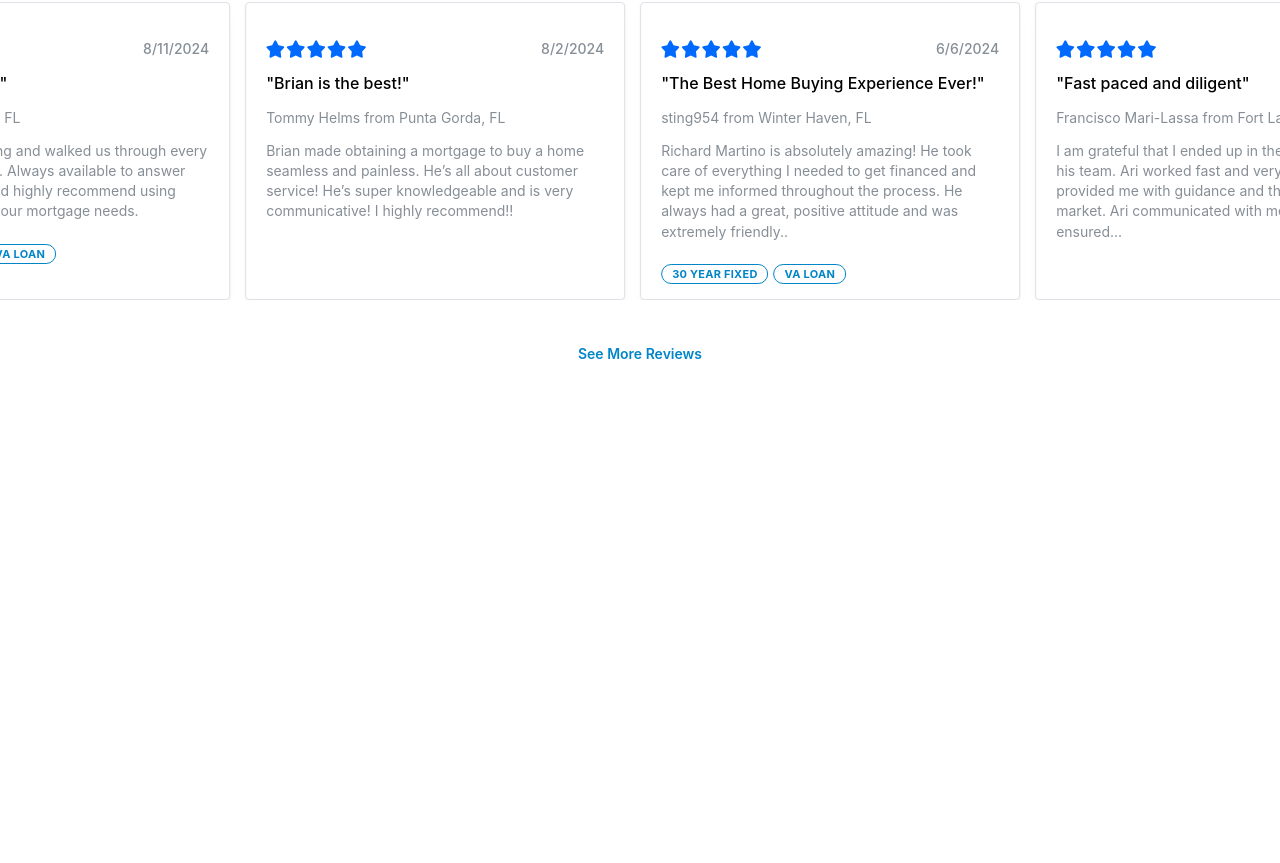
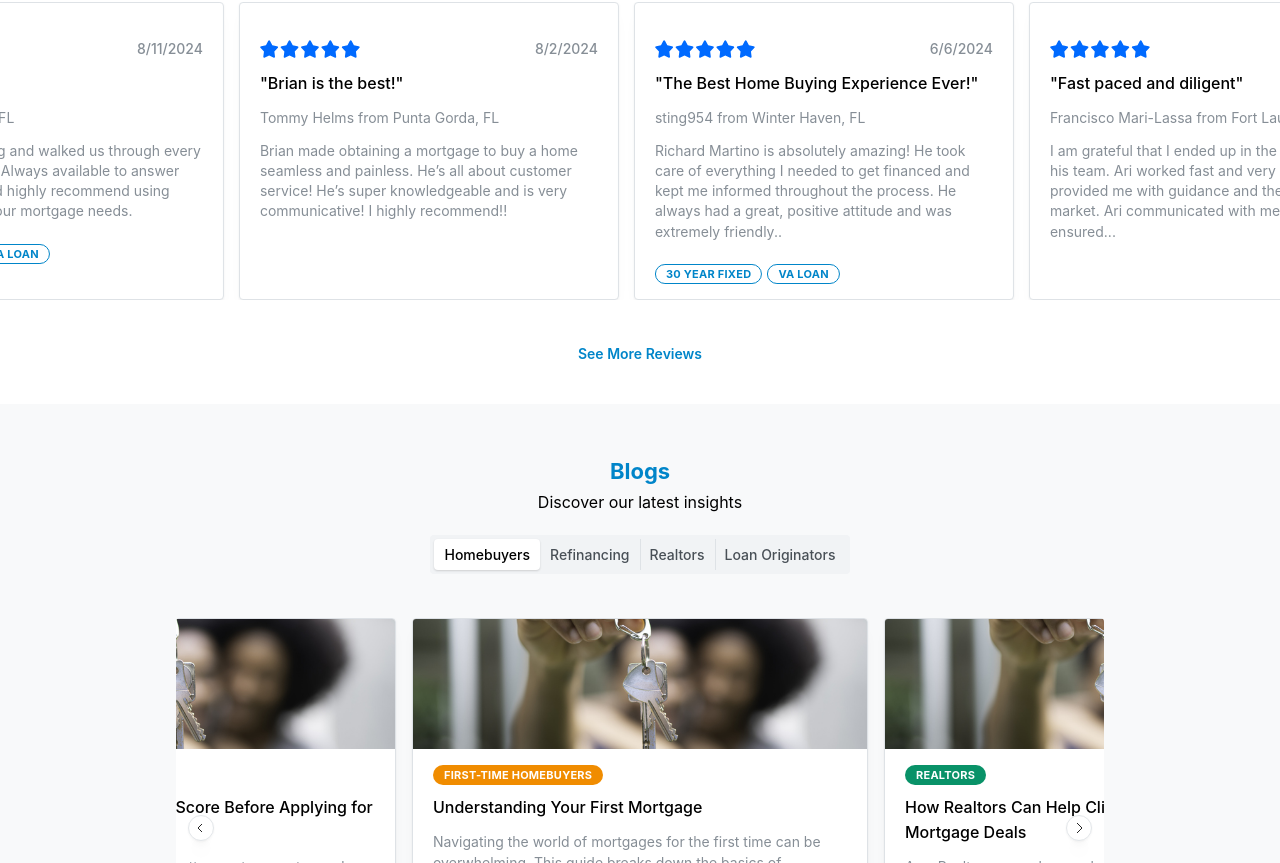
Before and after one commit to americas-mortgage-pros/AMP-site, a React (Vite) app: page / in a window 1280 px wide. Shown: the part 1937-2800 px from the top of the page. Before the commit the page ends 2341 px from the top, so only its background shows below. Built offline with nearby package versions, Linux system fonts and the light colour scheme.

Commit message:
Add blog cards carousel for landing page

```diff
--- a/package.json
+++ b/package.json
@@ -13,9 +13,11 @@
     "deploy": "gh-pages -d dist"
   },
   "dependencies": {
+    "@mantine/carousel": "^7.14.0",
     "@mantine/core": "^7.13.5",
     "@mantine/hooks": "^7.14.0",
     "@tabler/icons-react": "^3.21.0",
+    "embla-carousel-react": "^7.1.0",
     "motion": "^11.11.14",
     "react": "^18.3.1",
     "react-dom": "^18.3.1",
--- a/src/App.tsx
+++ b/src/App.tsx
@@ -1,12 +1,16 @@
 import "./App.css";
-import { createTheme, MantineProvider, Anchor, Container } from "@mantine/core";
+import { createTheme, MantineProvider, Anchor, Container} from "@mantine/core";
 import "@mantine/core/styles.css";
+import '@mantine/carousel/styles.css';
 import NavBar from "./components/Navigation/NavBar";
 import Hero from "./components/Hero/Hero";
 import Cards from "./components/Cards/Cards";
 import MortgageOptions from "./components/Mortgage Options/MortgageOptions";
 import ReviewAnimation from "./components/Reviews/Reviews";
 import SeeMoreReviews from "./components/Reviews/SeeMoreReviews";
+import CardScroll from "./components/BlogScroll/BlogScroll";
+
+
 
 function App() {
   const myColor: [string, string, string, string, string, string, string, string, string, string] = [
@@ -50,6 +54,8 @@ function App() {
       <ReviewAnimation></ReviewAnimation>
       </Container>
       <SeeMoreReviews></SeeMoreReviews>
+      <CardScroll></CardScroll>
+
     </MantineProvider>
   );
 }
--- a/src/components/Blog/BlogCard.tsx
+++ b/src/components/Blog/BlogCard.tsx
@@ -1,4 +1,4 @@
-import { Card, Image, Text, Badge, Flex, Divider } from "@mantine/core";
+import { Card, Image, Text, Badge, Flex, Divider, Paper } from "@mantine/core";
 import { IconClockHour4Filled } from "@tabler/icons-react";
 import Placeholder from "../../images/adjustable-rate.jpg";
 
@@ -24,61 +24,38 @@ function BlogCard({ item }: BlogCardProps) {
   }
 
   return (
-    <div >
-      <Card
-        shadow="sm"
-        padding="lg"
-        pb={0}
-        radius="sm"
-        withBorder
-        href="https://www.youtube.com/watch?v=dQw4w9WgXcQ"
-        target="_blank"
-        component="a"
-
-      >
+    <Paper h="100%">
+      <Card h="100%" shadow="sm" padding="lg" radius="sm" withBorder href="#" target="_blank" component="a">
         <Card.Section>
-          <Image src={Placeholder} height={200} alt="Norway" />
+          <Image src={Placeholder} height={130} alt="Norway" />
         </Card.Section>
 
-        <Flex direction="column" gap="10" justify="left" mt="md">
-          <Badge color={badgeColor} variant="filled">
-            {item.target}
-          </Badge>
+        <Flex direction="column" gap="10" justify="flex-start" mt="md" style={{ height: '100%' }}>
+          <Badge color={badgeColor} variant="filled">{item.target}</Badge>
           <Flex justify="start" direction="column" gap="sm">
-            <Text ta="left" fw={500}>
-              {item.link}
-            </Text>
-            <Text size="sm" ta="left" c="dimmed">
-              {item.desc}
-            </Text>
+            <Text ta="left" fw={500}>{item.link}</Text>
+            <Text size="sm" ta="left" c="dimmed">{item.desc}</Text>
           </Flex>
+
+          <div style={{ flexGrow: 1, height: "0px" }} />
+
           <Card.Section>
             <Divider orientation="horizontal" size="xs" mt="md" />
-            <Flex px="md" justify="space-between">
-              <Flex
-                p="md"
-                align="center"
-                gap={5}
-                style={{ flexBasis: "50%" }}
-                justify="center"
-              >
-                {" "}
-                <IconClockHour4Filled size={18} color="#868e96"></IconClockHour4Filled>{" "}
-                <Text c="dimmed" size="sm" ta="center">
-                  10 Hours Ago
-                </Text>
+
+            <Flex justify="space-between" style={{ marginTop: 'auto' }}>
+              <Flex py="md" align="center" gap={5} style={{ flexBasis: "50%" }} justify="center">
+                <IconClockHour4Filled size={18} color="#868e96" />{" "}
+                <Text c="dimmed" size="sm" ta="center">10 Hours Ago</Text>
               </Flex>
               <Divider orientation="vertical" size="xs" />
-              <Flex p="md" align="center" style={{ flexBasis: "50%" }} justify="center">
-                <Text c="dimmed" size="sm" ta="center">
-                  5 Min Read
-                </Text>
+              <Flex align="center" style={{ flexBasis: "50%" }} justify="center">
+                <Text c="dimmed" size="sm" ta="center">5 Min Read</Text>
               </Flex>
             </Flex>
           </Card.Section>
         </Flex>
       </Card>
-    </div>
+    </Paper>
   );
 }
 
--- /dev/null
+++ b/src/components/BlogScroll/BlogScroll.tsx
@@ -0,0 +1,97 @@
+import React from "react";
+import { Carousel } from "@mantine/carousel";
+import { Box, Button, Container, Flex, SegmentedControl, Text, Title } from "@mantine/core";
+import BlogCard from "../Blog/BlogCard";
+
+const textArray = [
+  {
+    link: "Understanding Your First Mortgage",
+    key: "1",
+    target: "First-time homebuyers",
+    desc: "Navigating the world of mortgages for the first time can be overwhelming. This guide breaks down the basics of mortgage types, interest rates, and loan terms, helping first-time homebuyers make informed decisions.",
+  },
+  {
+    link: "How Realtors Can Help Clients Secure the Best Mortgage Deals",
+    key: "2",
+    target: "Realtors",
+    desc: "As a Realtor, your role goes beyond showing homes. Learn how to guide your clients through the mortgage process, connect them with trusted loan originators, and ensure they get the best financing options for their dream home.",
+  },
+  {
+    link: "Is Refinancing Right for You? Key Things to Consider",
+    key: "3",
+    target: "Refinance",
+    desc: "Refinancing can be a smart financial move for homeowners, but it's not always the right choice. Explore the pros and cons, potential savings, and the right timing to refinance your mortgage.",
+  },
+  {
+    link: "How Loan Originators Can Build Strong Relationships with Realtors",
+    key: "4",
+    target: "Loan Orginiators",
+    desc: "Building strong partnerships with real estate professionals is essential for loan originators. Learn strategies to connect with Realtors and improve referral opportunities for your mortgage business.",
+  },
+  {
+    link: "10 Common Mortgage Myths Debunked",
+    key: "5",
+    target: "First-time homebuyers",
+    desc: " Don’t let common misconceptions stop you from getting your dream home. We debunk the 10 most common mortgage myths and provide the real facts you need to make informed decisions.",
+  },
+  {
+    link: "Refinancing After a Divorce: What You Need to Know",
+    key: "10",
+    target: "Refinance",
+    desc: "Divorce can complicate your financial situation, especially when it comes to your home. Learn how refinancing after a divorce can help you protect your financial future and secure a new mortgage in your name.",
+  },
+  {
+    link: "How to Improve Your Credit Score Before Applying for a Mortgage",
+    key: "6",
+    target: "First-time homebuyers",
+    desc: "A higher credit score can mean better mortgage rates and terms. Discover practical steps you can take to boost your credit score before applying for a home loan, and ensure you qualify for the best deal.",
+  },
+];
+
+function CardScroll() {
+  const slides = textArray.map((item) => (
+    <Carousel.Slide key={item.key}>
+      <BlogCard key={item.key} item={item}></BlogCard>
+    </Carousel.Slide>
+  ));
+
+
+// this breaks on mobile so I want to implement just a simple 2x2 grid i think not a carousel, for smaller devices where it breaks and starts showing a scroll bar,
+// look into mantine for breakpoint changes
+
+  return (
+    <Box py="lg" style={{ width: '100%', backgroundColor: '#f8f9fa'}}>
+        <Flex pt="xl" pb="lg" gap={3} direction="column">
+            <Title c="#0085c9" order={3}>
+              Blogs
+            </Title>
+            <Text>
+             Discover our latest insights
+            </Text>
+          </Flex>
+    <SegmentedControl mb="xl" data={['Homebuyers', 'Refinancing', 'Realtors', "Loan Originators"]} />
+
+    <Container pt="sm" pb="xl" >
+      <Carousel
+        style={{ borderRadius: "4px", overflow: "hidden" }}
+        withKeyboardEvents
+        slideSize="50%"
+        slideGap="md"
+        height={420}
+        loop
+      >
+        {slides}
+      </Carousel>
+    </Container>
+    <Button
+        mt="lg"
+      size="md"
+      >
+        See All Blogs
+      </Button>
+    <Box pb="xl"></Box>
+    </Box>
+  );
+}
+
+export default CardScroll;
```
Also changed, not shown: src/components/Blog/Blog.tsx (deleted, +0 -61 lines), 1 other file (tests, documents, lock files or other folders).
